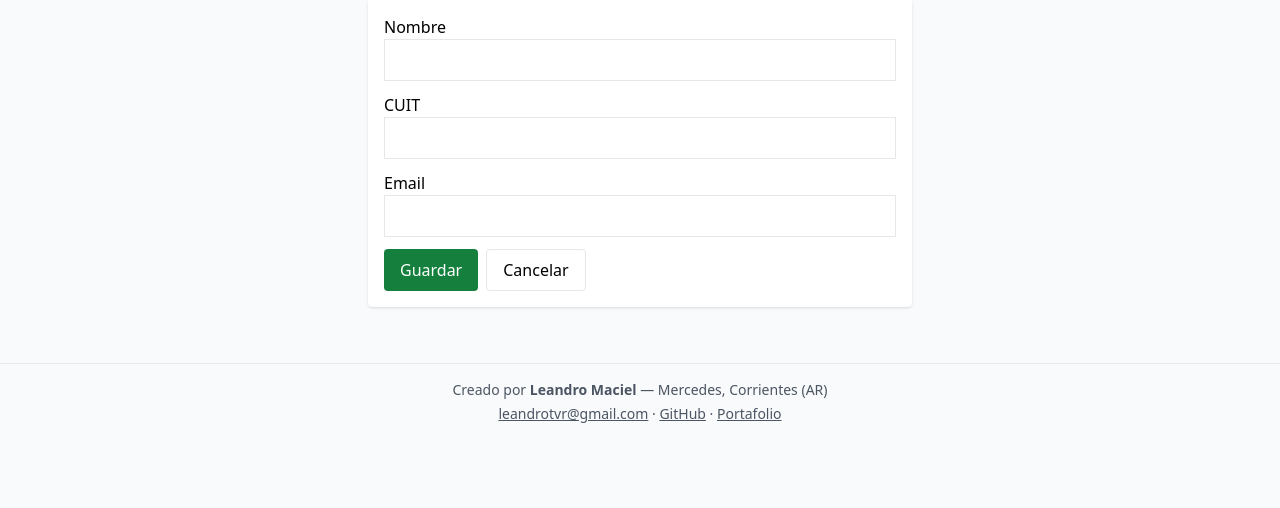
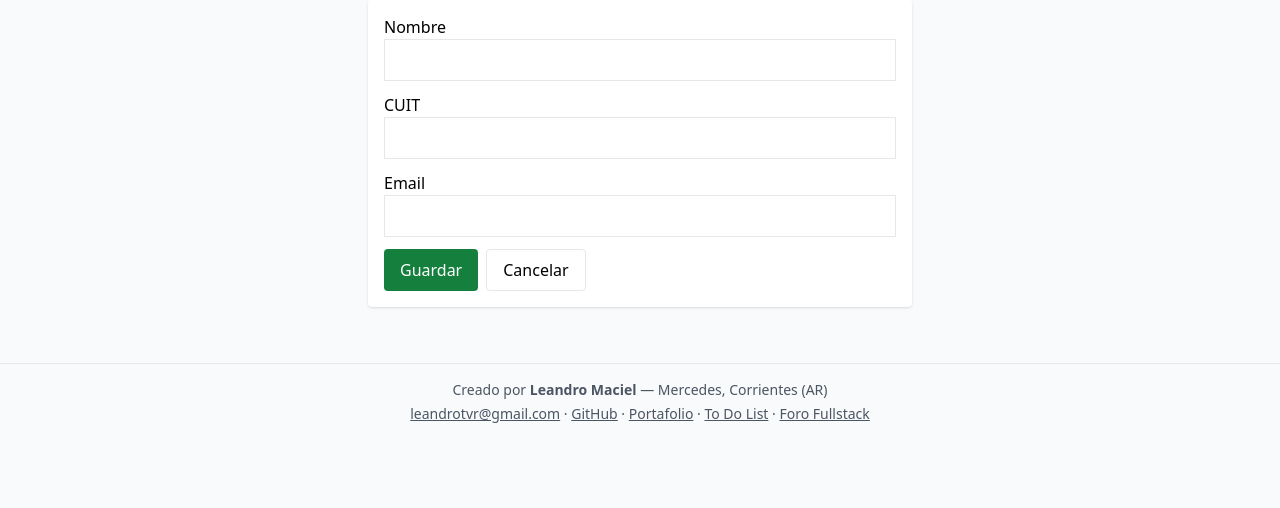
Before and after one commit to Leandrotvr/facturas-mvp, a Node server app: page /clientes/nuevo in a window 1280 px wide. Shown: the part 65-573 px from the top of the page. Run offline with Node 20, Linux system fonts and the light colour scheme; some libraries are stand-ins or nearby versions.

Commit message:
Fix: asegurar footer.ejs e includes

```diff
--- a/views/partials/footer.ejs
+++ b/views/partials/footer.ejs
@@ -3,6 +3,8 @@
   <p class="mt-1">
     <a class="underline" href="mailto:leandrotvr@gmail.com" target="_blank" rel="noopener">leandrotvr@gmail.com</a> ·
     <a class="underline" href="https://github.com/Leandrotvr" target="_blank" rel="noopener">GitHub</a> ·
-    <a class="underline" href="https://leandrotvr.github.io" target="_blank" rel="noopener">Portafolio</a>
+    <a class="underline" href="https://leandrotvr.github.io" target="_blank" rel="noopener">Portafolio</a> ·
+    <a class="underline" href="https://mi-to-do-list.onrender.com" target="_blank" rel="noopener">To Do List</a> ·
+    <a class="underline" href="https://foro-front.onrender.com/" target="_blank" rel="noopener">Foro Fullstack</a>
   </p>
 </footer>
```
